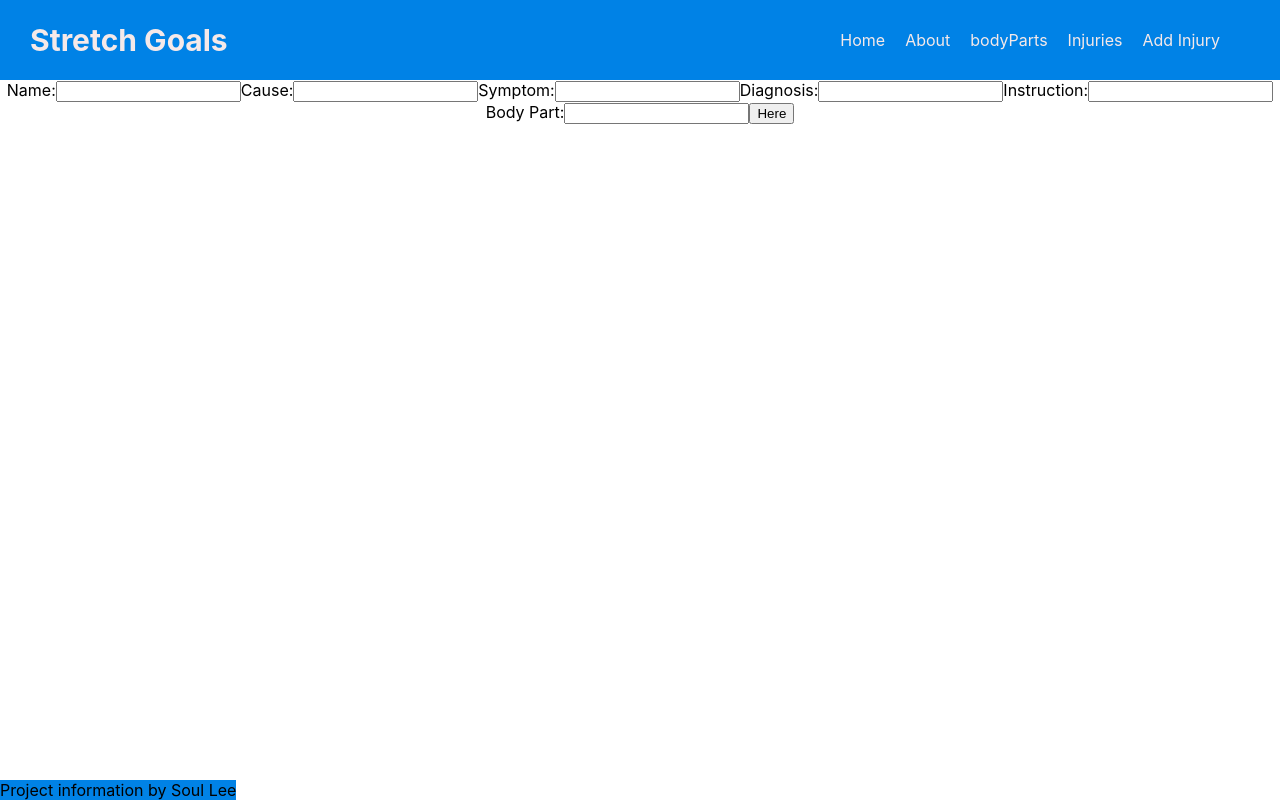
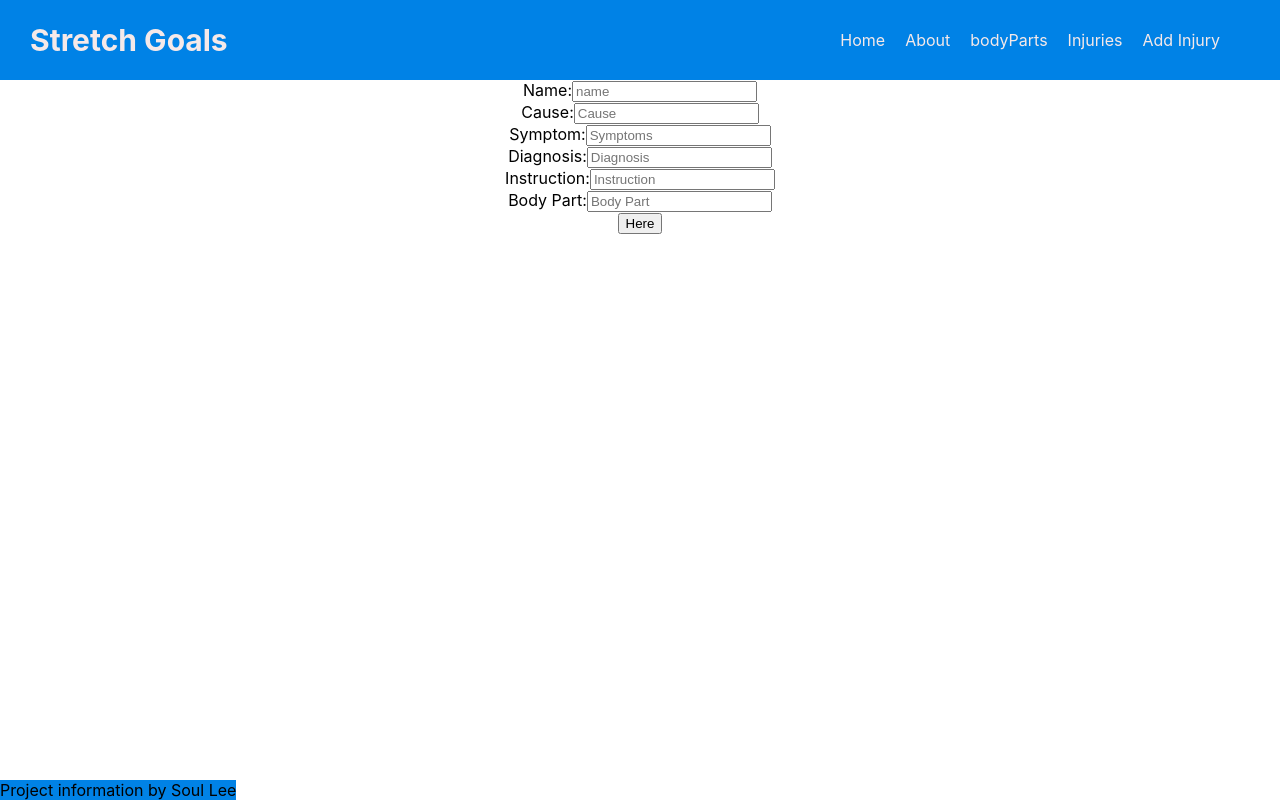
Before and after one commit to sal59265/Stretch-goals, a React (Create React App) app in the folder client/: page /addinjury in a window 1280 px wide. Built offline with nearby package versions, Linux system fonts and the light colour scheme; no server answers.

Commit message:
finish post part of CRUD with a minor error. Cannot put multiple characters at once

```diff
--- a/client/src/App.js
+++ b/client/src/App.js
@@ -35,6 +35,26 @@ function App() {
     getInjuries();
   }, []);
 
+  const [newInjury, setNewInjury] = useState({
+    name: '',
+    cause: [],
+    symptom: [],
+    diagnosis: '',
+    instruction: [],
+    bodyPart: ''
+  });
+
+  const addInjury = async (e) => {
+    const res = await axios.post('http://localhost:3001/injuries', newInjury);
+    setNewInjury(res.data);
+    const injury = {
+      ...newInjury
+    };
+  };
+  const handleChange = (e) => {
+    setNewInjury({ ...newInjury, [e.target.name]: e.target.value });
+  };
+
   return (
     <div className="App">
       <header>
@@ -61,7 +81,18 @@ function App() {
           path="/injuries/:id"
           component={(props) => <InjuryDetail {...props} injuries={injuries} />}
         />
-        <Route exact path="/addinjury" component={AddInjury} />
+        <Route
+          exact
+          path="/addinjury"
+          component={(props) => (
+            <AddInjury
+              {...props}
+              newInjury={newInjury}
+              handleChange={handleChange}
+              addInjury={addInjury}
+            />
+          )}
+        />
         <Route
           exact
           path="/updateinjury"
--- a/client/src/components/AddInjury.js
+++ b/client/src/components/AddInjury.js
@@ -1,74 +1,78 @@
-import axios from 'axios';
-import React, { useState } from 'react';
+import React from 'react';
 
-const AddInjury = () => {
-  const [name, setName] = useState('');
-  const [cause, setCause] = useState([]);
-  const [symptom, setSymptom] = useState([]);
-  const [diagnosis, setDiagnosis] = useState('');
-  const [instruction, setInstruction] = useState([]);
-  const [bodyPart, setBodyPart] = useState('');
-
-  const addInjury = () => {
-    axios
-      .post('https:localhost:3001/injuries', {
-        name: name,
-        cause: cause,
-        symptom: symptom,
-        diagnosis: diagnosis,
-        instruction: instruction,
-        bodyPart: bodyPart
-      })
-      .then(() => {
-        console.log('success');
-      });
+const AddInjury = (props) => {
+  const handleSubmit = (e) => {
+    props.addInjury(e);
+    props.history.push('/injuries');
   };
 
+  const newInjury = props.newInjury;
+  console.log(newInjury);
   return (
+    <div>
+      <form onSubmit={handleSubmit}>
         <div>
           <label>Name:</label>
           <input
             type="text"
-        onChange={(event) => {
-          setName(event.target.value);
-        }}
+            value={newInjury.name}
+            onChange={props.handleChange}
+            name={'name'}
+            placeholder={'name'}
           />
+        </div>
+        <div>
           <label>Cause:</label>
           <input
             type="text"
-        onChange={(event) => {
-          setCause(event.target.value);
-        }}
+            value={newInjury.cause}
+            onChange={props.handleChange}
+            name={'cause'}
+            placeholder={'Cause'}
           />
+        </div>
+        <div>
           <label>Symptom:</label>
           <input
             type="text"
-        onChange={(event) => {
-          setSymptom(event.target.value);
-        }}
+            value={newInjury.symptom}
+            onChange={props.handleChange}
+            name={'symptom'}
+            placeholder={'Symptoms'}
           />
+        </div>
+        <div>
           <label>Diagnosis:</label>
           <input
             type="text"
-        onChange={(event) => {
-          setDiagnosis(event.target.value);
-        }}
+            value={newInjury.diagnosis}
+            onChange={props.handleChange}
+            name={'diagnosis'}
+            placeholder={'Diagnosis'}
           />
+        </div>
+        <div>
           <label>Instruction:</label>
           <input
             type="text"
-        onChange={(event) => {
-          setInstruction(event.target.value);
-        }}
+            value={newInjury.instruction}
+            onChange={props.handleChange}
+            name={'instruction'}
+            placeholder={'Instruction'}
           />
+        </div>
+        <div>
           <label>Body Part:</label>
           <input
             type="text"
-        onChange={(event) => {
-          setBodyPart(event.target.value);
-        }}
+            value={newInjury.bodypart}
+            onChange={props.handleChange}
+            name={'bodypart'}
+            placeholder={'Body Part'}
           />
-      <button onClick={addInjury}>Here</button>
+        </div>
+        <button>Here</button>
+      </form>
     </div>
   );
 };
--- a/client/src/components/Injury.js
+++ b/client/src/components/Injury.js
@@ -1,4 +1,4 @@
-import React, { useEffect, useEffet, useState } from 'react';
+import React, { useEffect, useState } from 'react';
 import { Link } from 'react-router-dom';
 import axios from 'axios';
 
```
Lines whose indentation alone changed are shown as unchanged.
